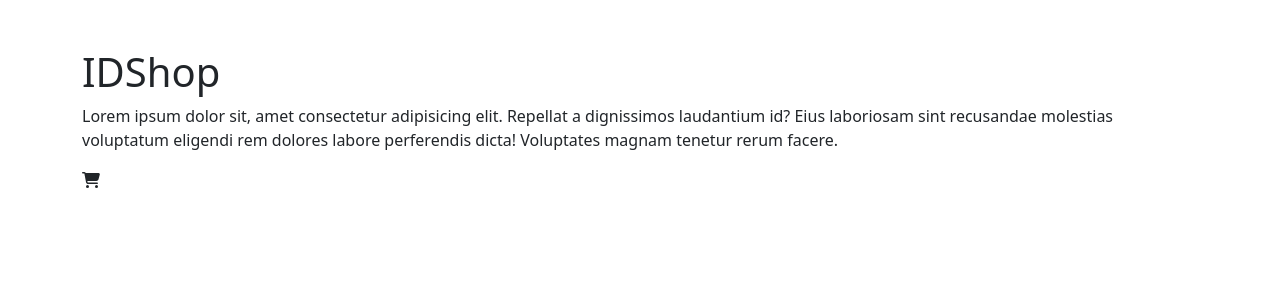
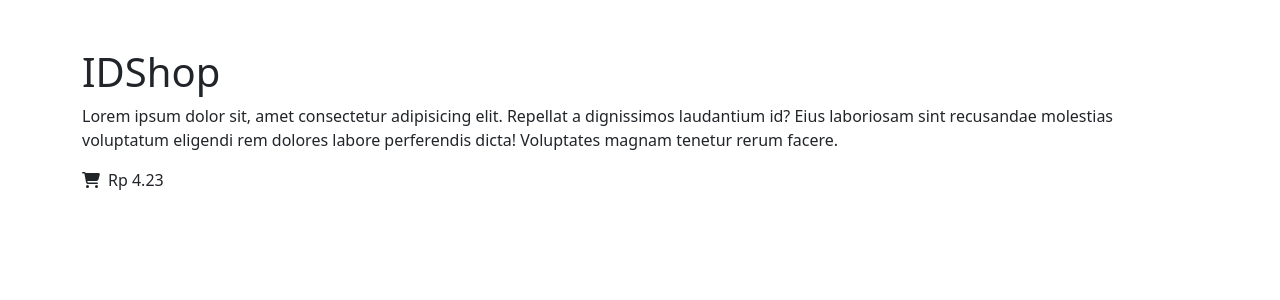
Before and after one commit to ekahanny/learn-vue-js, a Vue app in the folder Chapter 6/vue-cli/: page / in a window 1280 px wide. Shown: the top 300 px of the page. Built offline with nearby package versions, Linux system fonts and the light colour scheme.

Commit message:
Membuat Component Price

```diff
--- a/Chapter 6/vue-cli/src/App.vue
+++ b/Chapter 6/vue-cli/src/App.vue
@@ -9,16 +9,19 @@
       magnam tenetur rerum facere.
     </p>
     <font-awesome-icon icon="shopping-cart"></font-awesome-icon>
+    <price class="m-2" :value="4.23"></price>
   </div>
 </template>
 
 <script>
 import { FontAwesomeIcon } from "@fortawesome/vue-fontawesome";
+import Price from "./components/Price-item.vue";
 
 export default {
   name: "App",
   components: {
     FontAwesomeIcon,
+    Price,
   },
 };
 </script>
--- /dev/null
+++ b/Chapter 6/vue-cli/src/components/Price-item.vue
@@ -0,0 +1,21 @@
+<template>
+  <span>{{
+    this.prefix + Number.parseFloat(this.value).toFixed(this.precision)
+  }}</span>
+</template>
+
+<script>
+export default {
+  props: {
+    value: Number,
+    prefix: {
+      type: String,
+      default: "Rp ",
+    },
+    precision: {
+      type: Number,
+      default: 2,
+    },
+  },
+};
+</script>
```
Also changed, not shown: Chapter 6/vue-cli/package.json (+8 -1 lines).
